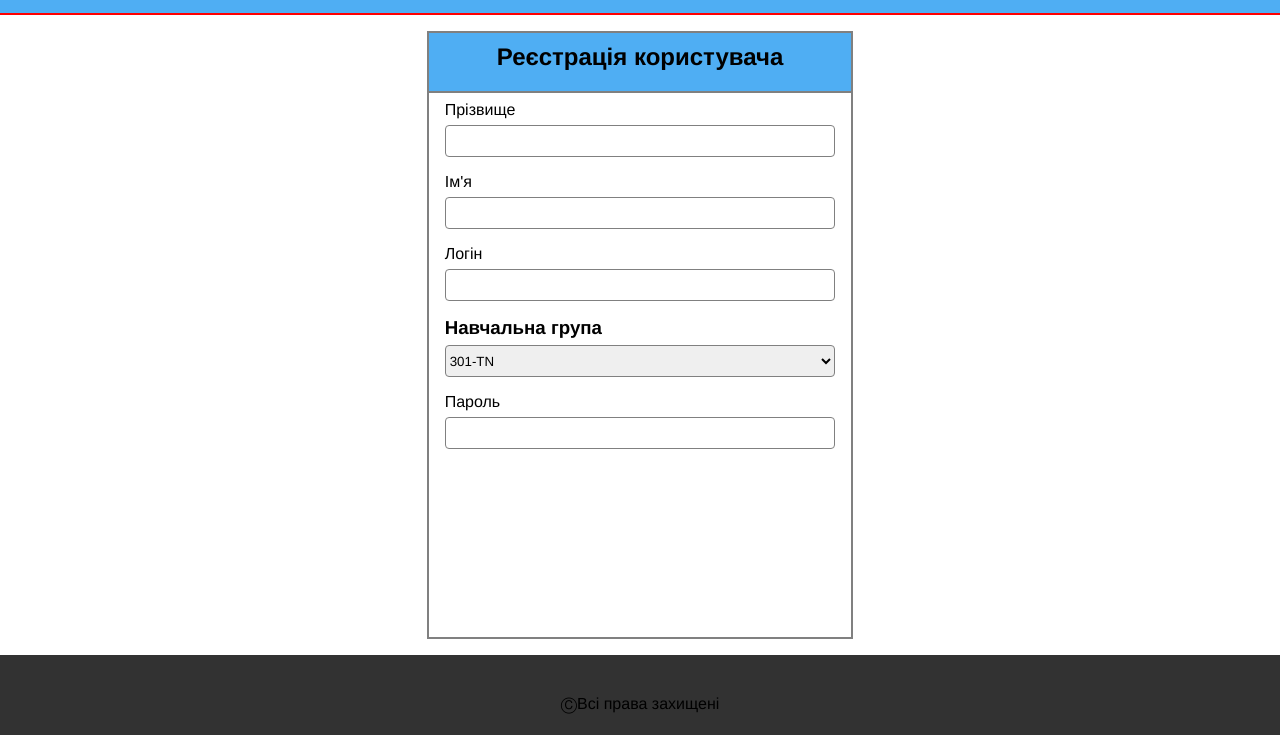
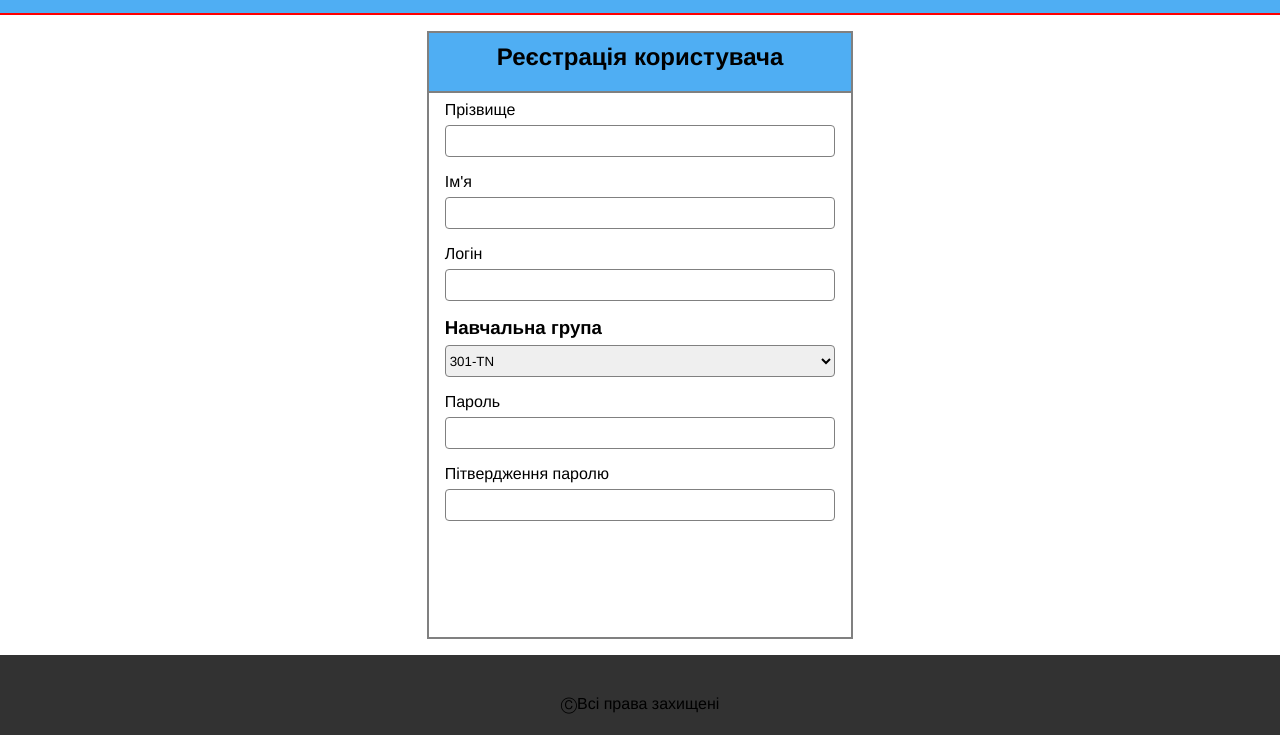
Before and after one commit to MasterofOak/web-13, a website: page registry.html in a window 1280 px wide. Shown: the part 65-800 px from the top of the page. Drawn offline with Linux system fonts and the light colour scheme.

Commit message:
Add input for Password Confirmation

```diff
--- a/registry.html
+++ b/registry.html
@@ -126,6 +126,14 @@
                         <label for="password">Пароль</label>
                         <input type="password" name="password" id="password" />
                     </div>
+                    <div class="field">
+                        <label for="passwordConfirm">Пітвердження паролю</label>
+                        <input
+                            type="password"
+                            name="passwordConfirm"
+                            id="passwordConfirm"
+                        />
+                    </div>
                 </div>
             </form>
         </div>
```
